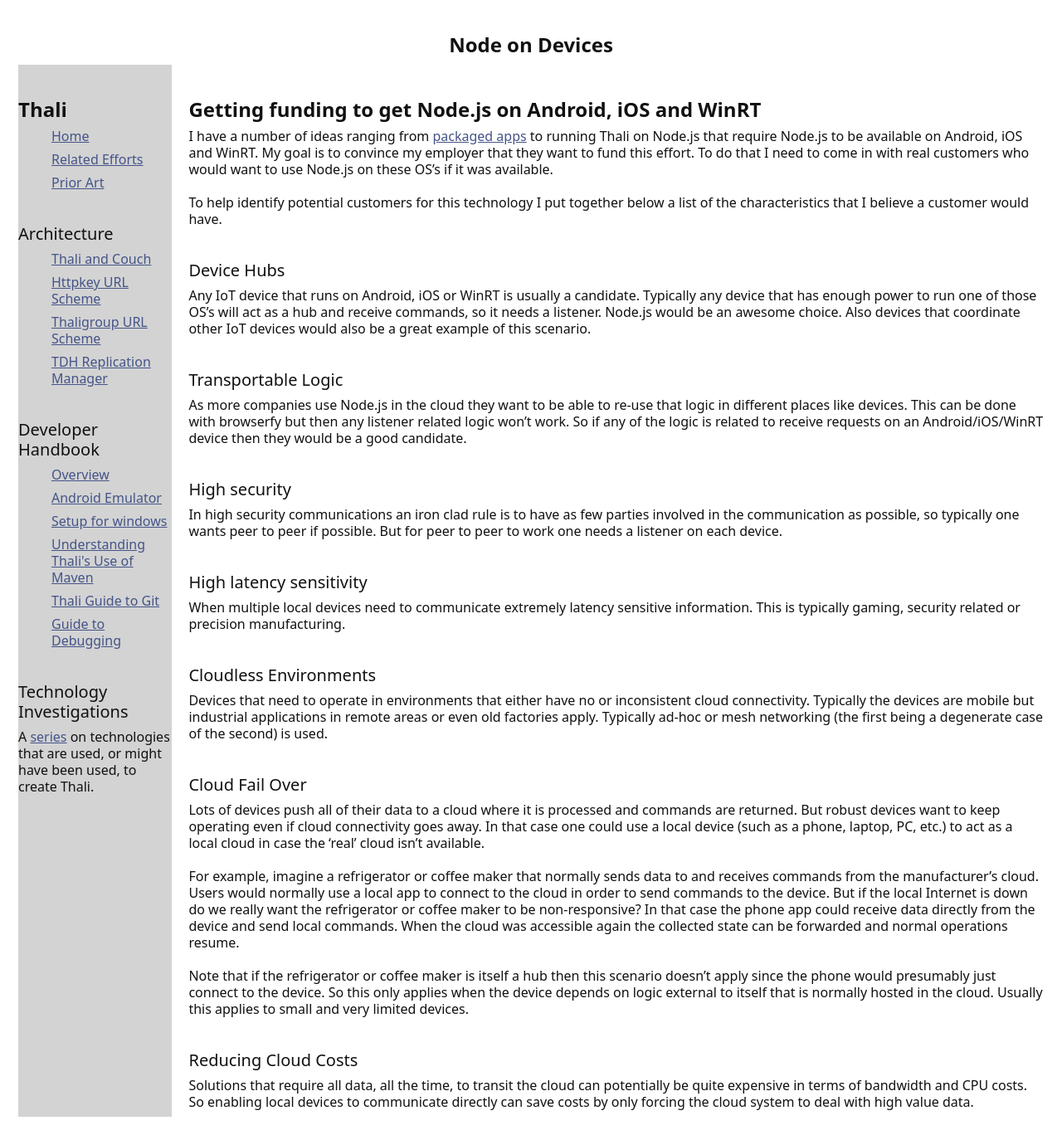
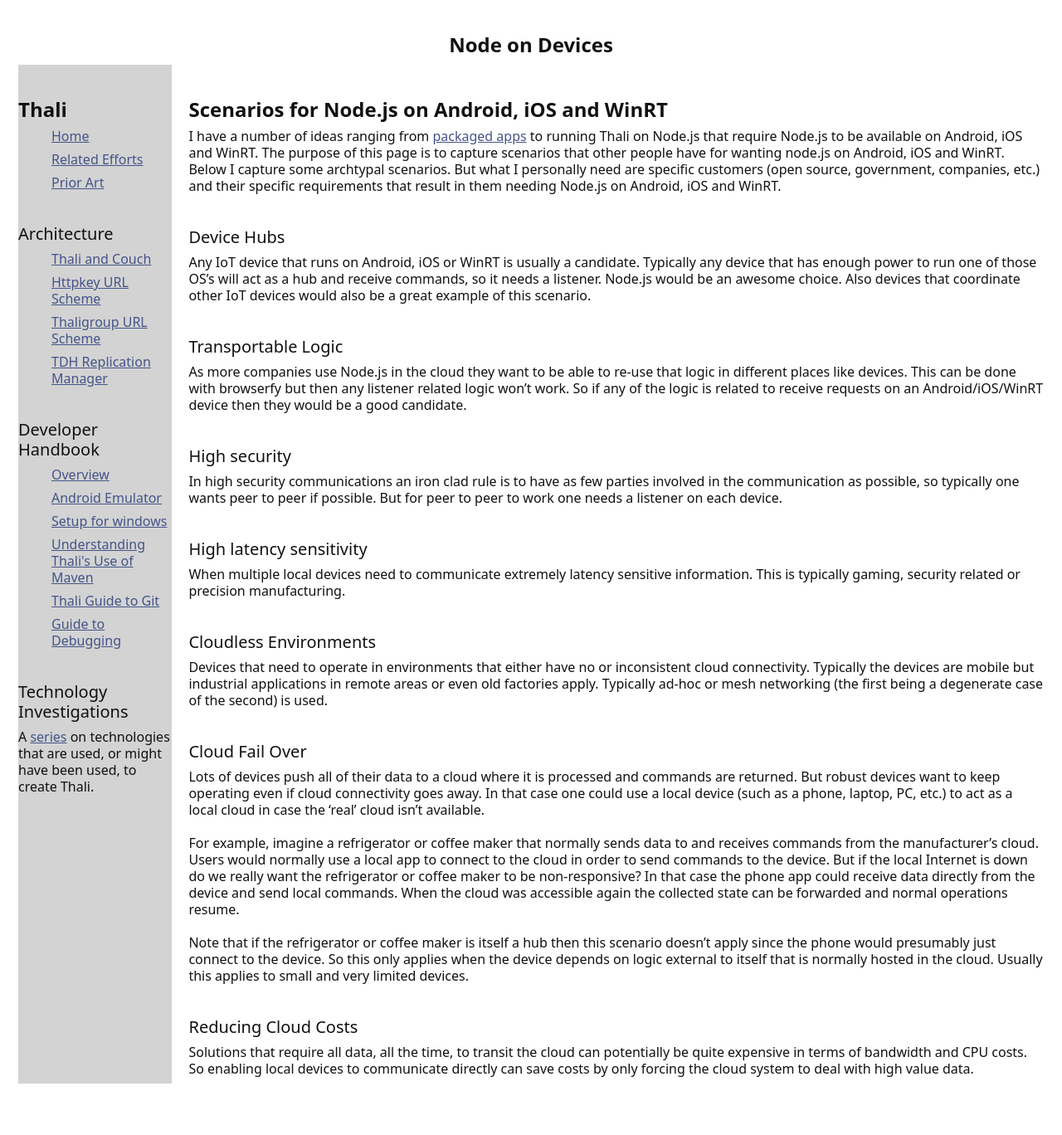
Before and after one commit to thaliproject/thali, a Jekyll site: the page built from nodeondevices.md, in a window 1280 px wide. Shown: the whole page at 83% size. Built offline with Jekyll 4.4.1, drawn with Linux system fonts in a browser that asks for light colours; Markdown is read by kramdown in place of the engine named in the settings; after the commit the page ends 1328 px from its top, so only the background shows below that.

Commit message:
Update nodeondevices.md

```diff
--- a/nodeondevices.md
+++ b/nodeondevices.md
@@ -3,10 +3,8 @@
 layout: default
 ---
 
-# Getting funding to get Node.js on Android, iOS and WinRT
-I have a number of ideas ranging from [packaged apps](http://www.goland.org/html6packagedapps/) to running Thali on Node.js that require Node.js to be available on Android, iOS and WinRT. My goal is to convince my employer that they want to fund this effort. To do that I need to come in with real customers who would want to use Node.js on these OS's if it was available.
-
-To help identify potential customers for this technology I put together below a list of the characteristics that I believe a customer would have.
+# Scenarios for Node.js on Android, iOS and WinRT
+I have a number of ideas ranging from [packaged apps](http://www.goland.org/html6packagedapps/) to running Thali on Node.js that require Node.js to be available on Android, iOS and WinRT. The purpose of this page is to capture scenarios that other people have for wanting node.js on Android, iOS and WinRT. Below I capture some archtypal scenarios. But what I personally need are specific customers (open source, government, companies, etc.) and their specific requirements that result in them needing Node.js on Android, iOS and WinRT.
 
 ## Device Hubs
 Any IoT device that runs on Android, iOS or WinRT is usually a candidate. Typically any device that has enough power to run one of those OS's will act as a hub and receive commands, so it needs a listener. Node.js would be an awesome choice. Also devices that coordinate other IoT devices would also be a great example of this scenario.
```
